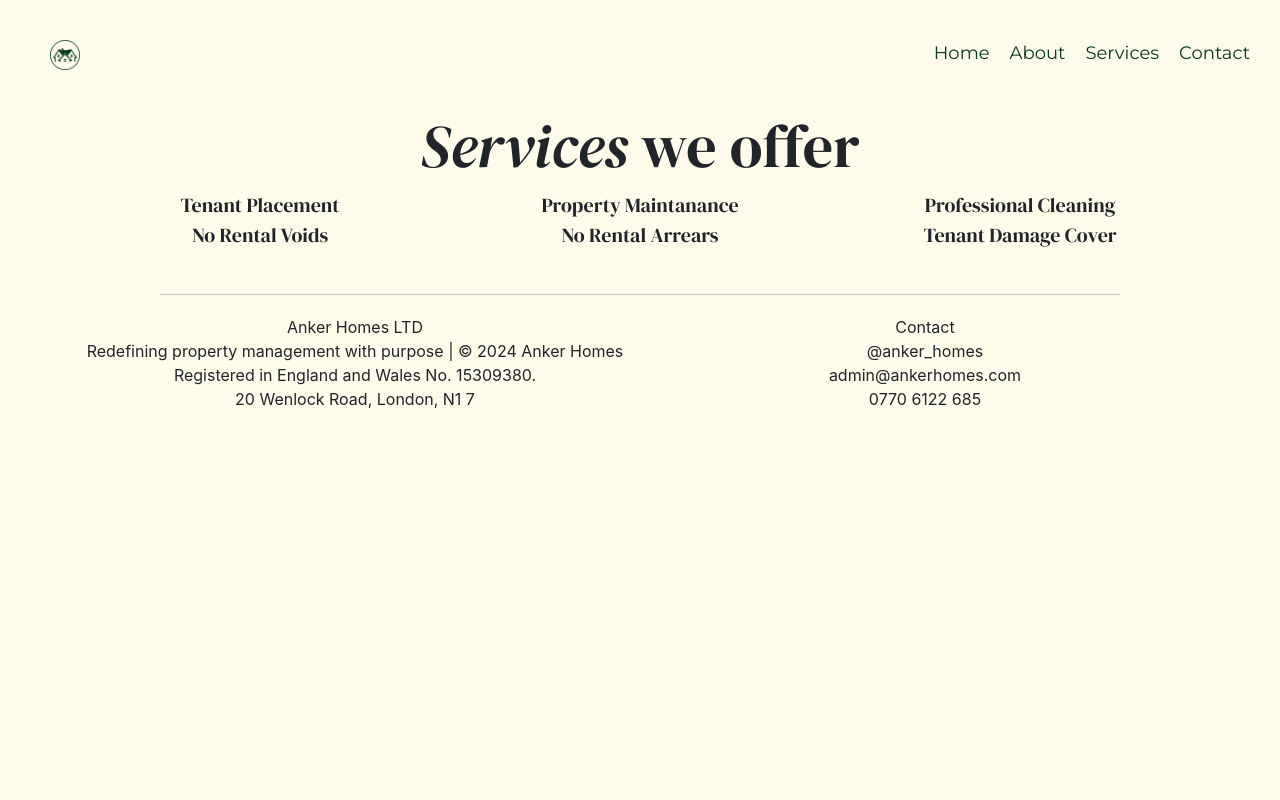
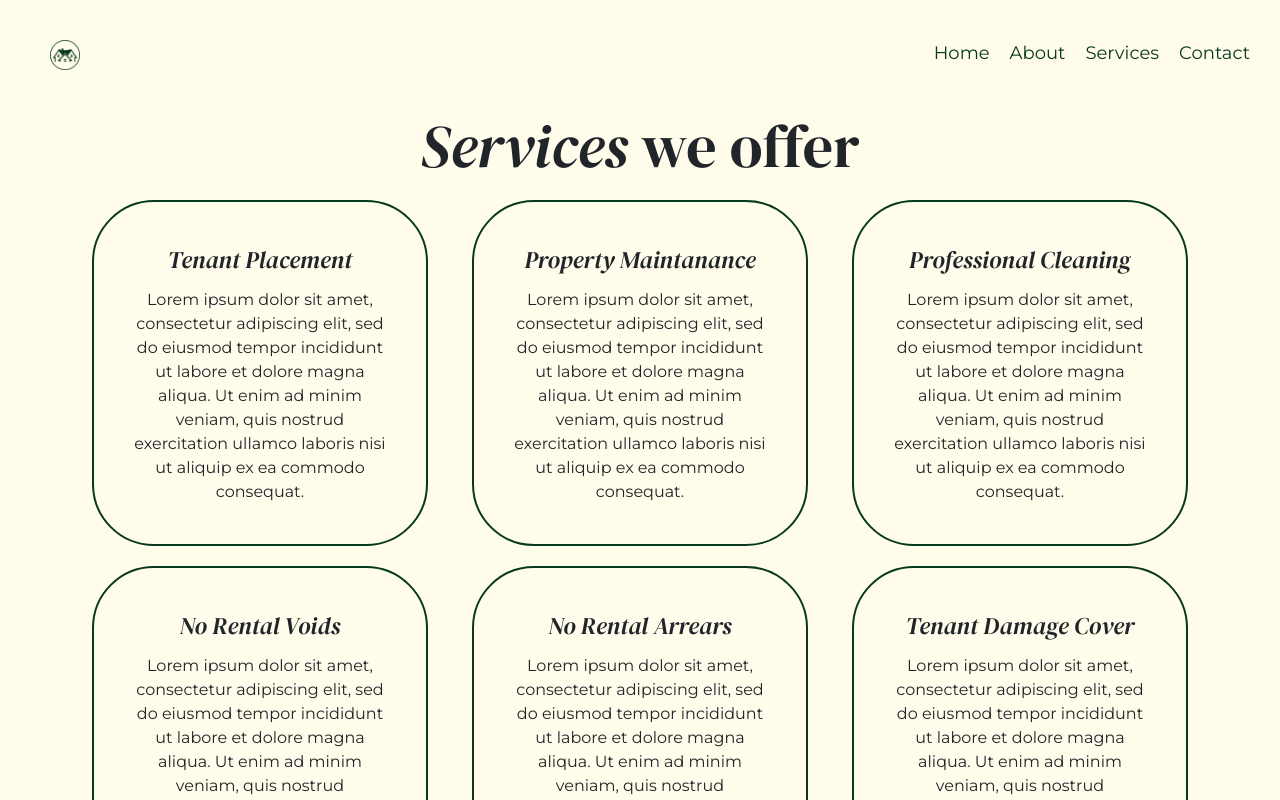
Before and after one commit to samia-ctrl/anker-homes-react, a React (Create React App) app: page /services in a window 1280 px wide. Shown: the top 800 px of the page. Built offline with nearby package versions, Linux system fonts and the light colour scheme.

Commit message:
services page populated

```diff
--- a/src/Services.css
+++ b/src/Services.css
@@ -1,7 +1,16 @@
 @import url("https://fonts.googleapis.com/css2?family=DM+Serif+Display:ital@0;1&display=swap");
 @import url("https://fonts.googleapis.com/css2?family=Montserrat:ital,wght@0,100;0,200;0,300;0,400;0,500;0,600;1,100;1,200;1,300;1,400;1,500;1,600&display=swap");
 
-.service-heading {
-  font-size: 20px;
+.col-md-4 .service-heading {
+  font-size: 24px;
   font-family: "DM Serif Display", serif;
+  border: 2px solid #07391e;
+  border-radius: 62px;
+  padding: 40px;
+  margin: 10px;
 }
+
+.services-para {
+  font-size: 16px;
+  margin-top: 10px;
+}
--- a/src/pages/Services.js
+++ b/src/pages/Services.js
@@ -8,21 +8,81 @@ export default function Services() {
       <h2 className="heading">
         <em>Services</em> we offer
       </h2>
-      <div className="container">
+      <div className="container ">
         <div className="row">
-          <div className="col-4  service-heading">Tenant Placement</div>
-          <div className="col-4  service-heading">
-            Property Maintanance
+          <div className="col-md-4  ">
+            <div className="service-heading">
+              {" "}
+              <em>Tenant Placement</em>
+              <div className="body services-para">
+                Lorem ipsum dolor sit amet, consectetur adipiscing elit, sed do
+                eiusmod tempor incididunt ut labore et dolore magna aliqua. Ut
+                enim ad minim veniam, quis nostrud exercitation ullamco laboris
+                nisi ut aliquip ex ea commodo consequat.{" "}
+              </div>
+            </div>
           </div>
-          <div className="col-4  service-heading">
-            Professional Cleaning
+          <div className="col-md-4  ">
+            <div className="service-heading">
+              {" "}
+              <em> Property Maintanance</em>
+              <div className="body services-para">
+                Lorem ipsum dolor sit amet, consectetur adipiscing elit, sed do
+                eiusmod tempor incididunt ut labore et dolore magna aliqua. Ut
+                enim ad minim veniam, quis nostrud exercitation ullamco laboris
+                nisi ut aliquip ex ea commodo consequat.{" "}
+              </div>
+            </div>
+          </div>
+          <div className="col-md-4  ">
+            <div className="service-heading">
+              {" "}
+              <em> Professional Cleaning</em>
+              <div className="body services-para">
+                Lorem ipsum dolor sit amet, consectetur adipiscing elit, sed do
+                eiusmod tempor incididunt ut labore et dolore magna aliqua. Ut
+                enim ad minim veniam, quis nostrud exercitation ullamco laboris
+                nisi ut aliquip ex ea commodo consequat.{" "}
+              </div>
+            </div>
           </div>
         </div>
         <div className="row">
-          <div className="col-4  service-heading">No Rental Voids</div>
-          <div className="col-4  service-heading">No Rental Arrears</div>
-          <div className="col-4  service-heading">
-            Tenant Damage Cover
+          <div className="col-md-4 ">
+            <div className="service-heading">
+              {" "}
+              <em> No Rental Voids</em>
+              <div className="body services-para">
+                Lorem ipsum dolor sit amet, consectetur adipiscing elit, sed do
+                eiusmod tempor incididunt ut labore et dolore magna aliqua. Ut
+                enim ad minim veniam, quis nostrud exercitation ullamco laboris
+                nisi ut aliquip ex ea commodo consequat.{" "}
+              </div>
+            </div>
+          </div>
+          <div className="col-md-4  ">
+            <div className="service-heading">
+              {" "}
+              <em> No Rental Arrears</em>
+              <div className="body services-para">
+                Lorem ipsum dolor sit amet, consectetur adipiscing elit, sed do
+                eiusmod tempor incididunt ut labore et dolore magna aliqua. Ut
+                enim ad minim veniam, quis nostrud exercitation ullamco laboris
+                nisi ut aliquip ex ea commodo consequat.{" "}
+              </div>
+            </div>
+          </div>
+          <div className="col-md-4  ">
+            <div className="service-heading">
+              {" "}
+              <em>Tenant Damage Cover</em>
+              <div className="body services-para">
+                Lorem ipsum dolor sit amet, consectetur adipiscing elit, sed do
+                eiusmod tempor incididunt ut labore et dolore magna aliqua. Ut
+                enim ad minim veniam, quis nostrud exercitation ullamco laboris
+                nisi ut aliquip ex ea commodo consequat.{" "}
+              </div>
+            </div>
           </div>
         </div>
       </div>
```
